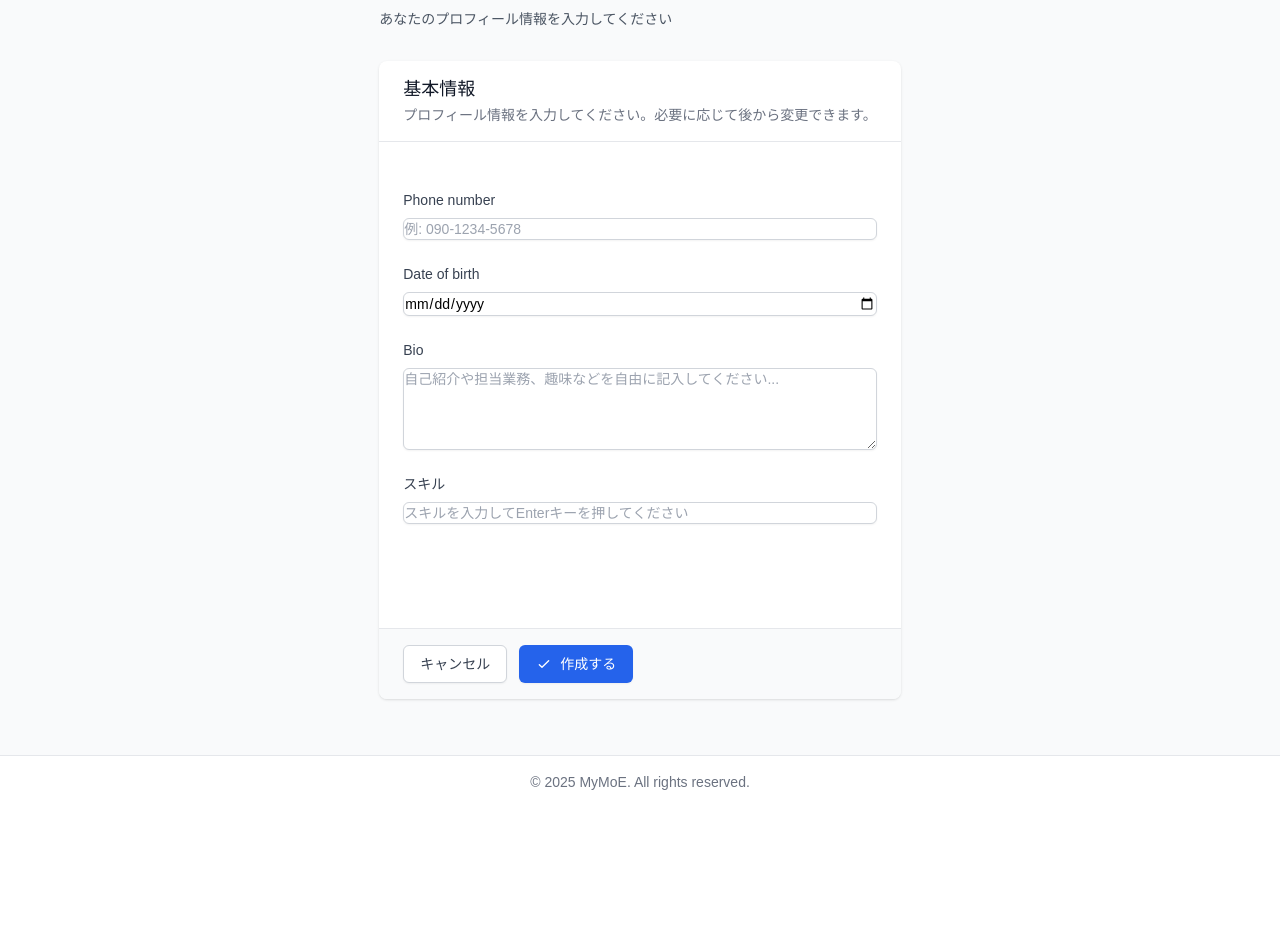
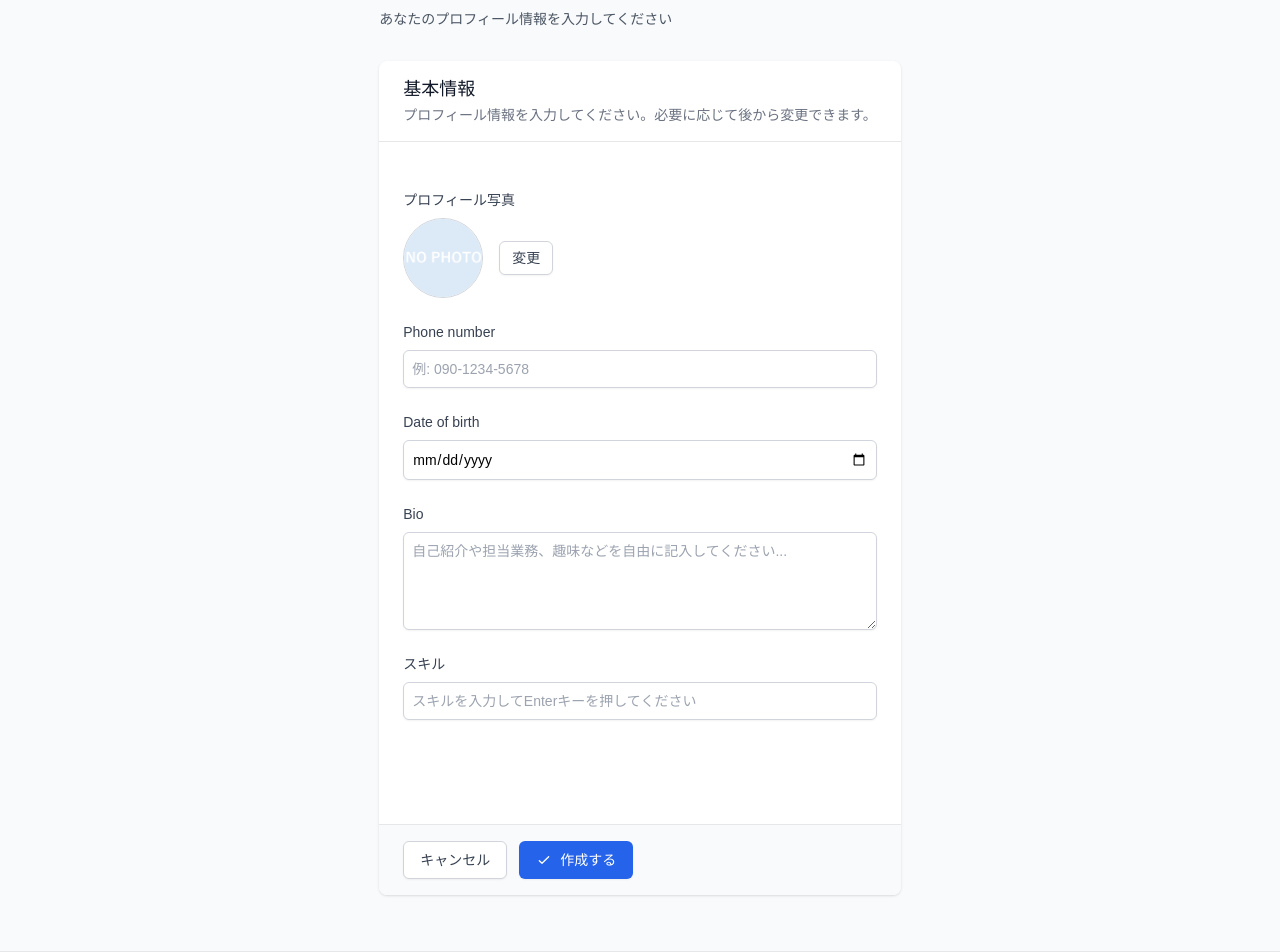
Before and after one commit to toryoto/MyMoE, a Django app: page /profiles/create/ in a window 1280 px wide. Shown: the part 208-1160 px from the top of the page. Before the commit the page ends 998 px from the top, so only its background shows below. Run offline with Django 5.2, Linux system fonts and the light colour scheme; the visitor is signed in with stand-in values (Sample User, id 1); data that the repository does not hold is empty; some libraries are stand-ins or nearby versions.

Commit message:
Feature/employee profile icon

```diff
--- a/mymoe/settings.py
+++ b/mymoe/settings.py
@@ -129,3 +129,9 @@ DEFAULT_AUTO_FIELD = 'django.db.models.BigAutoField'
 AUTH_USER_MODEL = 'employees.Employee'
 LOGIN_REDIRECT_URL = '/mymoe/'
 LOGOUT_REDIRECT_URL = '/'
+
+
+import os
+MEDIA_URL = '/media/'
+MEDIA_ROOT = os.path.join(BASE_DIR, 'media')
+# Ensure that the media directory exists
--- a/mymoe/urls.py
+++ b/mymoe/urls.py
@@ -3,6 +3,8 @@ from django.urls import path, include
 from django.shortcuts import render, redirect
 from employees.views import mymoe_home
 from departments.views import dtes_by_department
+from django.conf import settings
+from django.conf.urls.static import static
 
 def index(request):
     if request.user.is_authenticated:
@@ -20,3 +22,6 @@ urlpatterns = [
     path('', index, name='home'),
     path('hr/', include(('employees.urls', 'employees'), namespace='hr')),
 ]
+
+if settings.DEBUG:
+    urlpatterns += static(settings.MEDIA_URL, document_root=settings.MEDIA_ROOT)
--- a/profiles/forms.py
+++ b/profiles/forms.py
@@ -1,5 +1,6 @@
 from django import forms
 from .models import EmployeeProfile, Skill
+from django.forms import ClearableFileInput
 
 class EmployeeProfileForm(forms.ModelForm):
     skills = forms.ModelMultipleChoiceField(
@@ -10,7 +11,11 @@ class EmployeeProfileForm(forms.ModelForm):
 
     class Meta:
         model = EmployeeProfile
-        fields = ['phone_number', 'date_of_birth', 'bio', 'skills']
+
+        fields = ['phone_number', 'date_of_birth', 'bio', 'photo', 'skills']
+
+
         widgets = {
             'date_of_birth': forms.DateInput(attrs={'type': 'date'}),
+            'photo': ClearableFileInput(),
         }
--- a/profiles/models.py
+++ b/profiles/models.py
@@ -12,6 +12,7 @@ class EmployeeProfile(models.Model):
     phone_number = models.CharField(max_length=20, blank=True, null=True)
     date_of_birth = models.DateField(blank=True, null=True)
     bio = models.TextField(blank=True, null=True)
+    photo = models.ImageField(upload_to='profile_photos/', null=True, blank=True)
     skills = models.ManyToManyField(Skill, blank=True)
 
     def __str__(self):
--- a/profiles/urls.py
+++ b/profiles/urls.py
@@ -1,6 +1,9 @@
 from django.urls import path
+from django.conf import settings
+
 from .views import (
-    EmployeeProfileCreateView, MyProfileDetailView, EmployeeProfileUpdateView, EmployeeProfileDetailView, UpdateEmployeeOrgInfoView, GetDTEsForDepartmentView, SkillSearchView
+    EmployeeProfileCreateView, MyProfileDetailView, EmployeeProfileUpdateView, EmployeeProfileDetailView,
+    UpdateEmployeeOrgInfoView, GetDTEsForDepartmentView, SkillSearchView
 )
 
 app_name = 'profiles'
@@ -14,3 +17,8 @@ urlpatterns = [
     path('get-dtes/<int:department_id>/', GetDTEsForDepartmentView.as_view(), name='get_dtes_for_department'),
     path('api/skills/search/', SkillSearchView.as_view(), name='skill_search'),
 ]
+
+if settings.DEBUG:
+    from django.conf.urls.static import static
+    from django.conf import settings
+    urlpatterns += static(settings.MEDIA_URL, document_root=settings.MEDIA_ROOT)
--- a/pyproject.toml
+++ b/pyproject.toml
@@ -6,4 +6,5 @@ readme = "README.md"
 requires-python = ">=3.13.4"
 dependencies = [
     "django==5.1.7",
+    "pillow>=11.2.1",
 ]
--- a/template/profiles/employee_profile_form.html
+++ b/template/profiles/employee_profile_form.html
@@ -1,10 +1,12 @@
 {% extends 'base.html' %}
+{% load static %}
 
 {% block title %}
     {% if form.instance.pk %}プロフィール編集{% else %}プロフィール作成{% endif %} - MyMoE
 {% endblock %}
 
 {% block content %}
+
 <div class="max-w-4xl mx-auto px-4 sm:px-6 lg:px-8 py-8">
     <nav class="flex mb-8" aria-label="Breadcrumb">
         <ol class="inline-flex items-center space-x-1 md:space-x-3">
@@ -41,7 +43,7 @@
     </div>
 
     <div class="bg-white shadow rounded-lg">
-        <form method="post" class="space-y-6">
+        <form method="post" enctype="multipart/form-data" class="space-y-6">
             {% csrf_token %}
 
             <div class="px-6 py-4 border-b border-gray-200">
@@ -52,15 +54,42 @@
             </div>
 
             <div class="px-6 py-6 space-y-6">
+                <!-- プロフィール写真 -->
                 <div>
-                    <label for="{{ form.phone_number.id_for_label }}" class="block text-sm font-medium text-gray-700 mb-2">
-                        {{ form.phone_number.label }}
-                    </label>
-                    <input type="tel"
+                    <label class="block text-sm font-medium text-gray-700 mb-2">プロフィール写真</label>
+                    <div class="mt-1 flex items-center">
+                        <div class="flex-shrink-0 mr-4">
+                            {% if form.instance.photo %}
+                                <img id="photo-preview" src="{{ form.instance.photo.url }}" alt="プロフィール写真" class="h-20 w-20 rounded-full object-cover border border-gray-300">
+                            {% else %}
+                                <img id="photo-preview" src="{% static 'images/default_profile.png' %}" alt="デフォルトプロフィール写真" class="h-20 w-20 rounded-full object-cover border border-gray-300">
+                            {% endif %}
+                        </div>
+                        <label for="{{ form.photo.id_for_label }}" class="cursor-pointer bg-white py-2 px-3 border border-gray-300 rounded-md shadow-sm text-sm leading-4 font-medium text-gray-700 hover:bg-gray-50 focus:outline-none focus:ring-2 focus:ring-offset-2 focus:ring-primary-500">
+                            変更
+                            <input id="{{ form.photo.id_for_label }}" name="{{ form.photo.name }}" type="file" class="sr-only">
+                        </label>
+                        {% if form.photo.value %}
+                            <button type="button" id="clear-photo" class="ml-3 bg-white py-2 px-3 border border-gray-300 rounded-md shadow-sm text-sm leading-4 font-medium text-red-600 hover:bg-gray-50 focus:outline-none focus:ring-2 focus:ring-offset-2 focus:ring-red-500">
+                                削除
+                            </button>
+                        {% endif %}
+                    </div>
+                    {% if form.photo.errors %}
+                        <div class="mt-2 text-sm text-red-600">{{ form.photo.errors }}</div>
+                    {% endif %}
+                </div>
+
+
+                    <div class="mb-4">
+                        <label for="{{ form.phone_number.id_for_label }}" class="block text-sm font-medium text-gray-700 mb-2">
+                            {{ form.phone_number.label }}
+                        </label>
+                        <input type="tel"
                            id="{{ form.phone_number.id_for_label }}"
                            name="{{ form.phone_number.name }}"
                            value="{{ form.phone_number.value|default:'' }}"
-                           class="block w-full border border-gray-300 rounded-md shadow-sm placeholder-gray-400 focus:outline-none focus:ring-primary-500 focus:border-primary-500 sm:text-sm"
+                           class="block w-full border border-gray-300 rounded-md shadow-sm placeholder-gray-400 focus:outline-none focus:ring-primary-500 focus:border-primary-500 sm:text-sm p-2"
                            placeholder="例: 090-1234-5678">
                     {% if form.phone_number.help_text %}
                     <p class="mt-2 text-sm text-gray-500">{{ form.phone_number.help_text }}</p>
@@ -87,7 +116,7 @@
                            id="{{ form.date_of_birth.id_for_label }}"
                            name="{{ form.date_of_birth.name }}"
                            value="{{ form.date_of_birth.value|date:'Y-m-d'|default:'' }}"
-                           class="block w-full border border-gray-300 rounded-md shadow-sm placeholder-gray-400 focus:outline-none focus:ring-primary-500 focus:border-primary-500 sm:text-sm">
+                           class="block w-full border border-gray-300 rounded-md shadow-sm placeholder-gray-400 focus:outline-none focus:ring-primary-500 focus:border-primary-500 sm:text-sm p-2">
                     {% if form.date_of_birth.help_text %}
                     <p class="mt-2 text-sm text-gray-500">{{ form.date_of_birth.help_text }}</p>
                     {% endif %}
@@ -112,7 +141,7 @@
                     <textarea id="{{ form.bio.id_for_label }}"
                               name="{{ form.bio.name }}"
                               rows="4"
-                              class="block w-full border border-gray-300 rounded-md shadow-sm placeholder-gray-400 focus:outline-none focus:ring-primary-500 focus:border-primary-500 sm:text-sm"
+                              class="block w-full border border-gray-300 rounded-md shadow-sm placeholder-gray-400 focus:outline-none focus:ring-primary-500 focus:border-primary-500 sm:text-sm p-2"
                               placeholder="自己紹介や担当業務、趣味などを自由に記入してください...">{{ form.bio.value|default:'' }}</textarea>
                     {% if form.bio.help_text %}
                     <p class="mt-2 text-sm text-gray-500">{{ form.bio.help_text }}</p>
@@ -137,7 +166,7 @@
                         <input type="text"
                                id="skill-input"
                                list="skill-suggestions"
-                               class="block w-full border border-gray-300 rounded-md shadow-sm placeholder-gray-400 focus:outline-none focus:ring-primary-500 focus:border-primary-500 sm:text-sm"
+                               class="block w-full border border-gray-300 rounded-md shadow-sm placeholder-gray-400 focus:outline-none focus:ring-primary-500 focus:border-primary-500 sm:text-sm p-2"
                                placeholder="スキルを入力してEnterキーを押してください">
                         <datalist id="skill-suggestions"></datalist>
                     </div>
@@ -183,6 +212,7 @@
             </div>
         </form>
     </div>
+
 </div>
 
 {{ initial_skill_ids|json_script:"initial-skills" }}
@@ -193,6 +223,9 @@ document.addEventListener('DOMContentLoaded', function() {
     const skillSuggestions = document.getElementById('skill-suggestions');
     const selectedSkillsContainer = document.getElementById('selected-skills');
     const skillsHiddenContainer = document.getElementById('skills-hidden-container');
+    const photoInput = document.getElementById('id_photo');
+    const photoPreview = document.getElementById('photo-preview');
+    const clearPhotoButton = document.getElementById('clear-photo');
 
     let allSkills = [];
     let selectedSkillIds = new Set();
@@ -306,6 +339,34 @@ document.addEventListener('DOMContentLoaded', function() {
         });
     }
 
+    // 写真プレビュー機能
+    if (photoInput) {
+        photoInput.addEventListener('change', function(event) {
+            const file = event.target.files[0];
+            if (file) {
+                const reader = new FileReader();
+                reader.onload = function(e) {
+                    photoPreview.src = e.target.result;
+                };
+                reader.readAsDataURL(file);
+            }
+        });
+    }
+
+    // 写真削除機能
+    if (clearPhotoButton) {
+        clearPhotoButton.addEventListener('click', function() {
+            photoInput.value = ''; // ファイル選択をクリア
+            photoPreview.src = '{% static "images/default_profile.png" %}'; // デフォルト画像に戻す
+            // DjangoのClearableFileInputが生成するhidden inputを操作してクリアを伝える
+            const clearCheckbox = document.getElementById('photo-clear_id');
+            if (clearCheckbox) {
+                clearCheckbox.checked = true;
+            }
+            clearPhotoButton.style.display = 'none'; // 削除ボタンを非表示にする
+        });
+    }
+
     initializeSkills();
 });
 </script>
```
Also changed, not shown: template/profiles/employee_profile_detail.html (+23 -16 lines), employees/static/images/default_profile.png (added), media/profile_photos/git.jpeg (added), media/profile_photos/tokyo.jpg (added), mymoe/asgi.py (line endings or trailing spaces), profiles/migrations/0002_employeeprofile_photo.py (added), profiles/migrations/0003_merge_20250630_1056.py (added), 1 other file.
